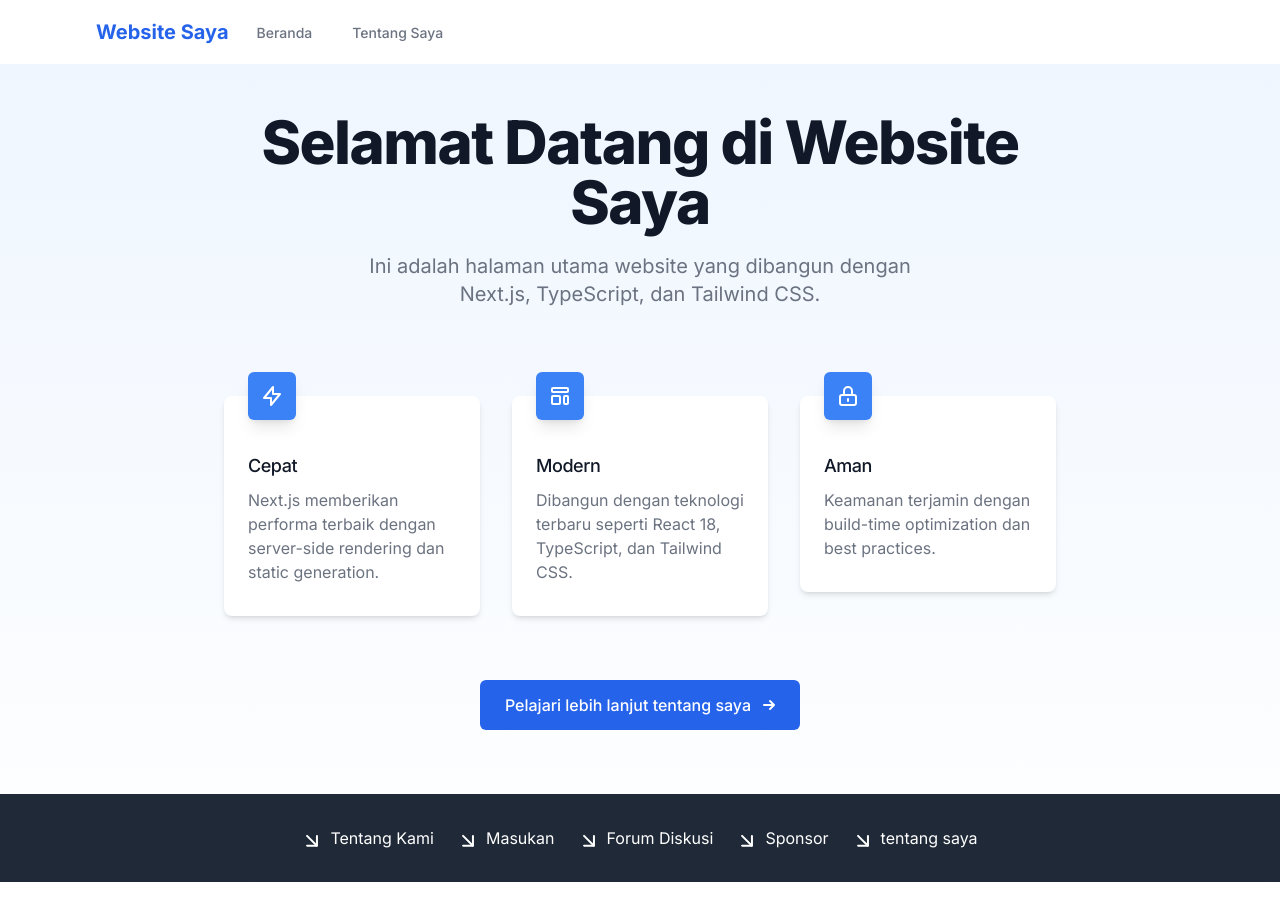
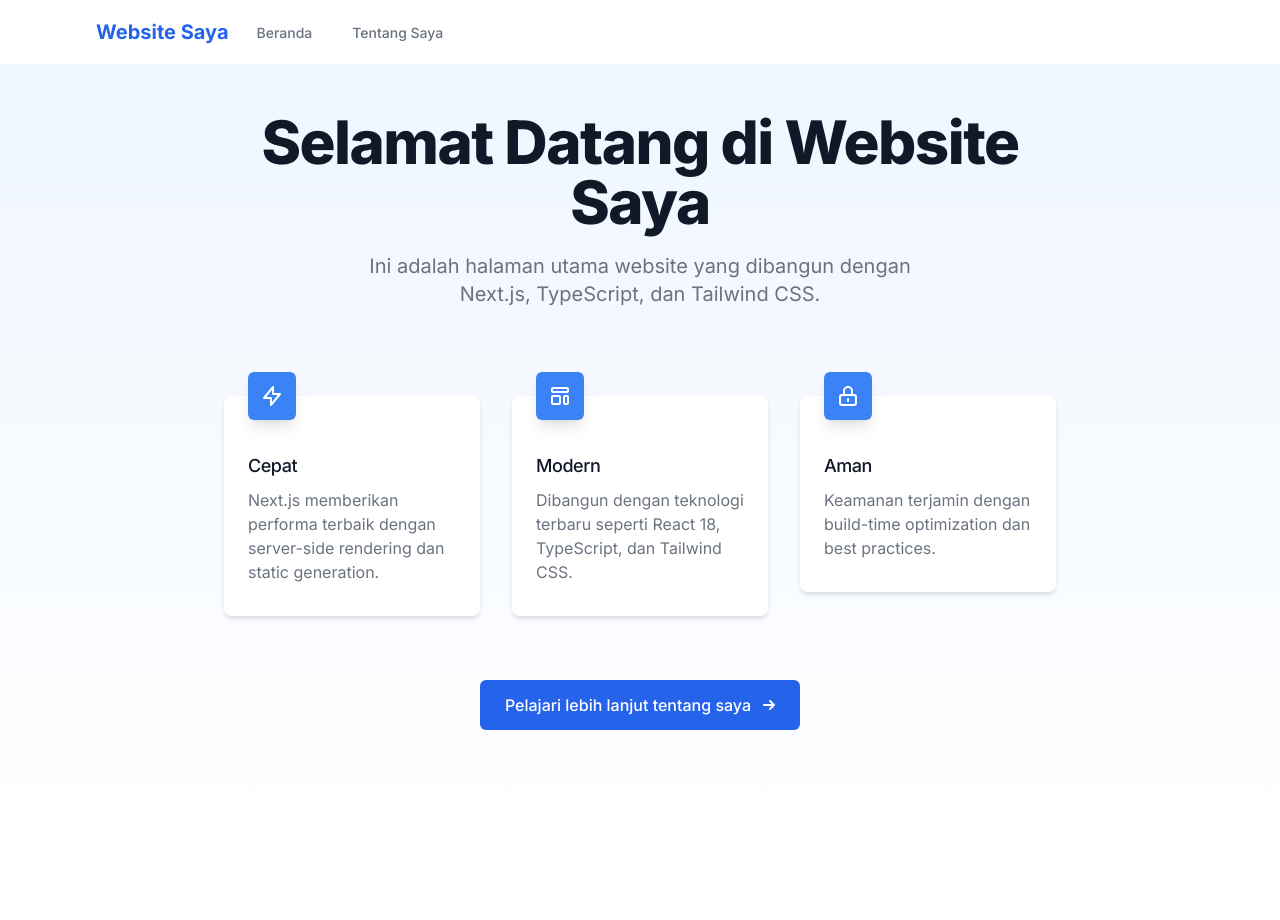
Before and after one commit to vinividivicilala/wawt, a Next.js app in the folder my-project/: page / in a window 1280 px wide. Shown: the top 920 px of the page. After the commit the page ends 864 px from the top, so only its background shows below. Built offline with nearby package versions, Linux system fonts and the light colour scheme.

Commit message:
Update page.tsx

```diff
--- a/my-project/app/page.tsx
+++ b/my-project/app/page.tsx
@@ -77,57 +77,6 @@ export default function Home() {
           </Link>
         </div>
       </div>
-
-      {/* Tambahkan bagian bottom-text di sini */}
-      <div className="bottom-text mt-16">
-        <div className="flex flex-wrap justify-center gap-6 py-8 bg-gray-800 text-white">
-          <div>
-            <Link href="#" className="tentangLink flex items-center hover:text-blue-300 transition-colors">
-              <svg xmlns="http://www.w3.org/2000/svg" width="20" height="20" fill="none" stroke="currentColor" strokeWidth="2" strokeLinecap="round" strokeLinejoin="round" style={{transform: 'rotate(45deg)', marginRight: '8px'}}>
-                <line x1="5" y1="12" x2="19" y2="12"></line>
-                <polyline points="12 5 19 12 12 19"></polyline>
-              </svg>
-              Tentang Kami
-            </Link>
-          </div>
-          <div>
-            <Link href="#" className="masukanLink flex items-center hover:text-blue-300 transition-colors">
-              <svg xmlns="http://www.w3.org/2000/svg" width="20" height="20" fill="none" stroke="currentColor" strokeWidth="2" strokeLinecap="round" strokeLinejoin="round" style={{transform: 'rotate(45deg)', marginRight: '8px'}}>
-                <line x1="5" y1="12" x2="19" y2="12"></line>
-                <polyline points="12 5 19 12 12 19"></polyline>
-              </svg>
-              Masukan
-            </Link>
-          </div>
-          <div>
-            <Link href="#" className="forumLink flex items-center hover:text-blue-300 transition-colors">
-              <svg xmlns="http://www.w3.org/2000/svg" width="20" height="20" fill="none" stroke="currentColor" strokeWidth="2" strokeLinecap="round" strokeLinejoin="round" style={{transform: 'rotate(45deg)', marginRight: '8px'}}>
-                <line x1="5" y1="12" x2="19" y2="12"></line>
-                <polyline points="12 5 19 12 12 19"></polyline>
-              </svg>
-              Forum Diskusi
-            </Link>
-          </div>
-          <div>
-            <Link href="#" className="sponsorLink flex items-center hover:text-blue-300 transition-colors">
-              <svg xmlns="http://www.w3.org/2000/svg" width="20" height="20" fill="none" stroke="currentColor" strokeWidth="2" strokeLinecap="round" strokeLinejoin="round" style={{transform: 'rotate(45deg)', marginRight: '8px'}}>
-                <line x1="5" y1="12" x2="19" y2="12"></line>
-                <polyline points="12 5 19 12 12 19"></polyline>
-              </svg>
-              Sponsor
-            </Link>
-          </div>
-          <div>
-            <Link href="/tentang-saya" className="tentangSayaLink flex items-center hover:text-blue-300 transition-colors">
-              <svg xmlns="http://www.w3.org/2000/svg" width="20" height="20" fill="none" stroke="currentColor" strokeWidth="2" strokeLinecap="round" strokeLinejoin="round" style={{transform: 'rotate(45deg)', marginRight: '8px'}}>
-                <line x1="5" y1="12" x2="19" y2="12"></line>
-                <polyline points="12 5 19 12 12 19"></polyline>
-              </svg>
-              tentang saya
-            </Link>
-          </div>
-        </div>
-      </div>
     </div>
   )
 }
```
